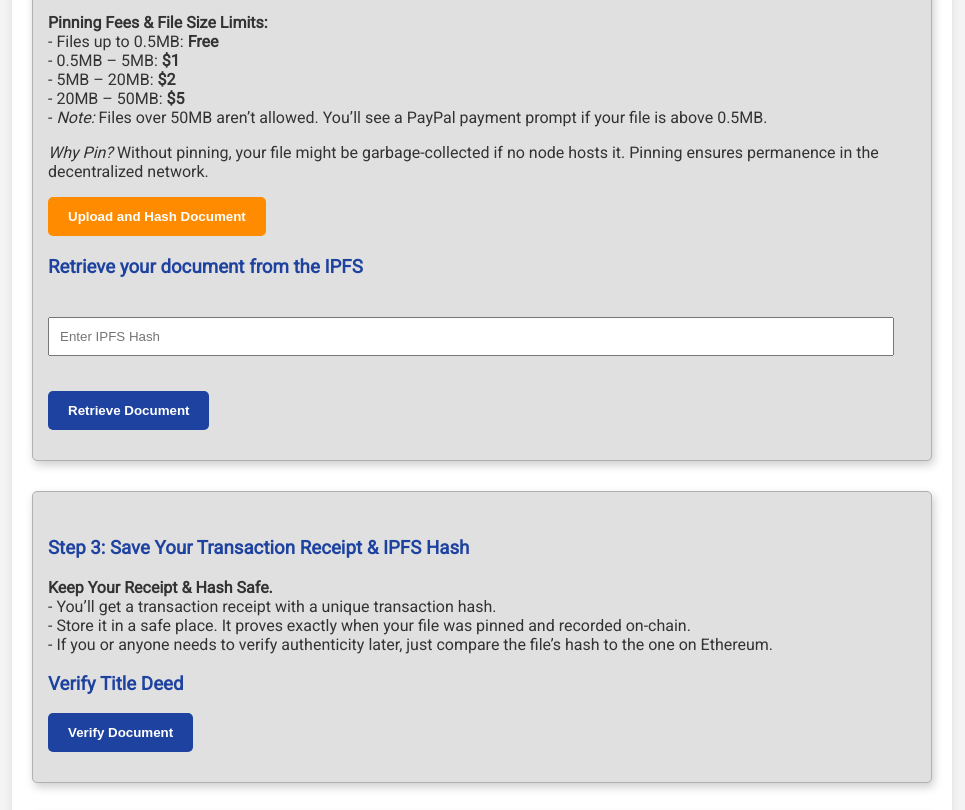
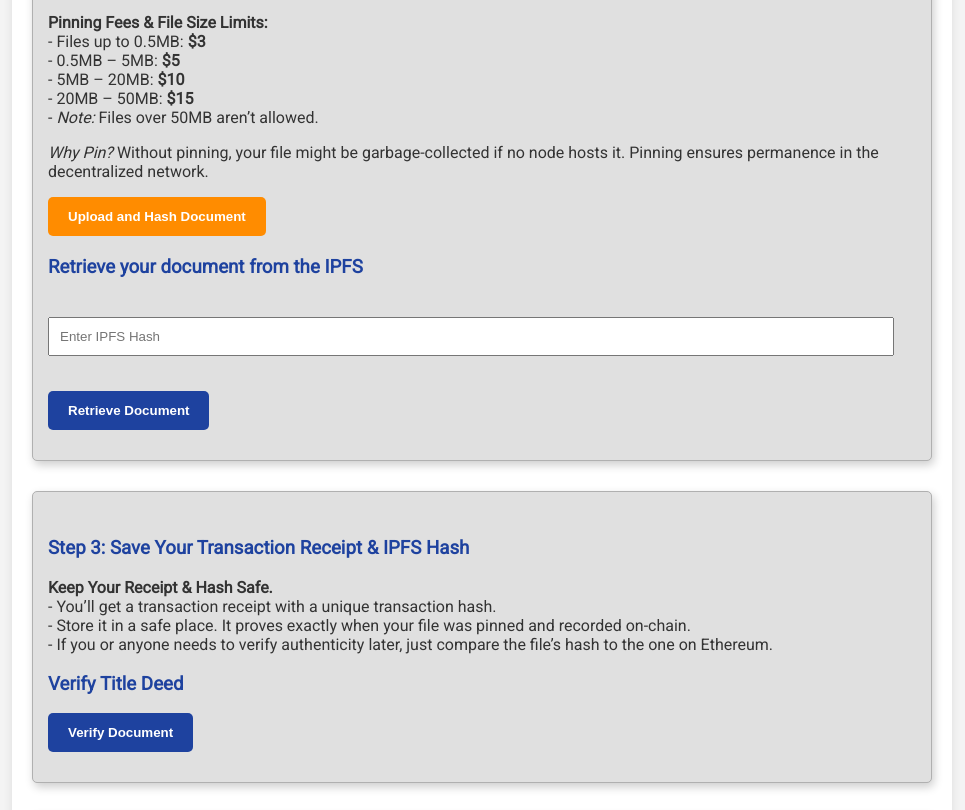
Before and after one commit to Lpierzina/MyLockChainTwoClick, a website: page index.html in a window 1280 px wide. Shown: the part 1349-2159 px from the top of the page, without its empty margins (158-1123 px from the left). Drawn offline with nearby package versions, Linux system fonts and the light colour scheme; no server answers.

Commit message:
Update index.html
 - Files up to 0.5MB: <strong>$3</strong><br/>
    - 0.5MB &ndash; 5MB: <strong>$5</strong><br/>
    - 5MB &ndash; 20MB: <strong>$10</strong><br/>
    - 20MB &ndash; 50MB: <strong>$15</strong><br/>
    - <em>Note:</em> Files over 50MB aren’t allowed.

```diff
--- a/index.html
+++ b/index.html
@@ -747,13 +747,12 @@
 	</div>
   <p>
     <strong>Pinning Fees &amp; File Size Limits:</strong><br/>
-    - Files up to 0.5MB: <strong>Free</strong><br/>
-    - 0.5MB &ndash; 5MB: <strong>$1</strong><br/>
-    - 5MB &ndash; 20MB: <strong>$2</strong><br/>
-    - 20MB &ndash; 50MB: <strong>$5</strong><br/>
-    - <em>Note:</em> Files over 50MB aren’t allowed. You’ll see a PayPal payment
-      prompt if your file is above 0.5MB.
-  </p>
+    - Files up to 0.5MB: <strong>$3</strong><br/>
+    - 0.5MB &ndash; 5MB: <strong>$5</strong><br/>
+    - 5MB &ndash; 20MB: <strong>$10</strong><br/>
+    - 20MB &ndash; 50MB: <strong>$15</strong><br/>
+    - <em>Note:</em> Files over 50MB aren’t allowed.
+      </p>
   <p>
     <em>Why Pin?</em> Without pinning, your file might be garbage-collected if no node
     hosts it. Pinning ensures permanence in the decentralized network.
```
